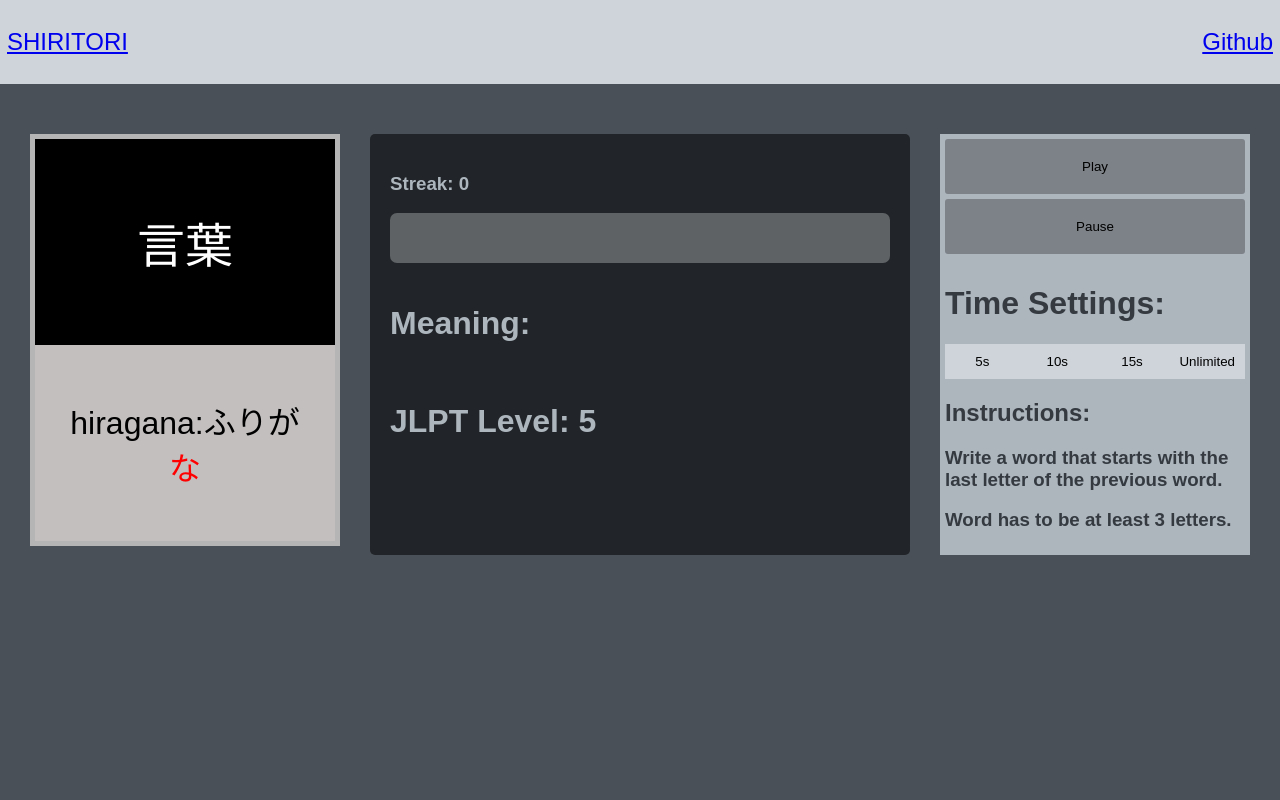
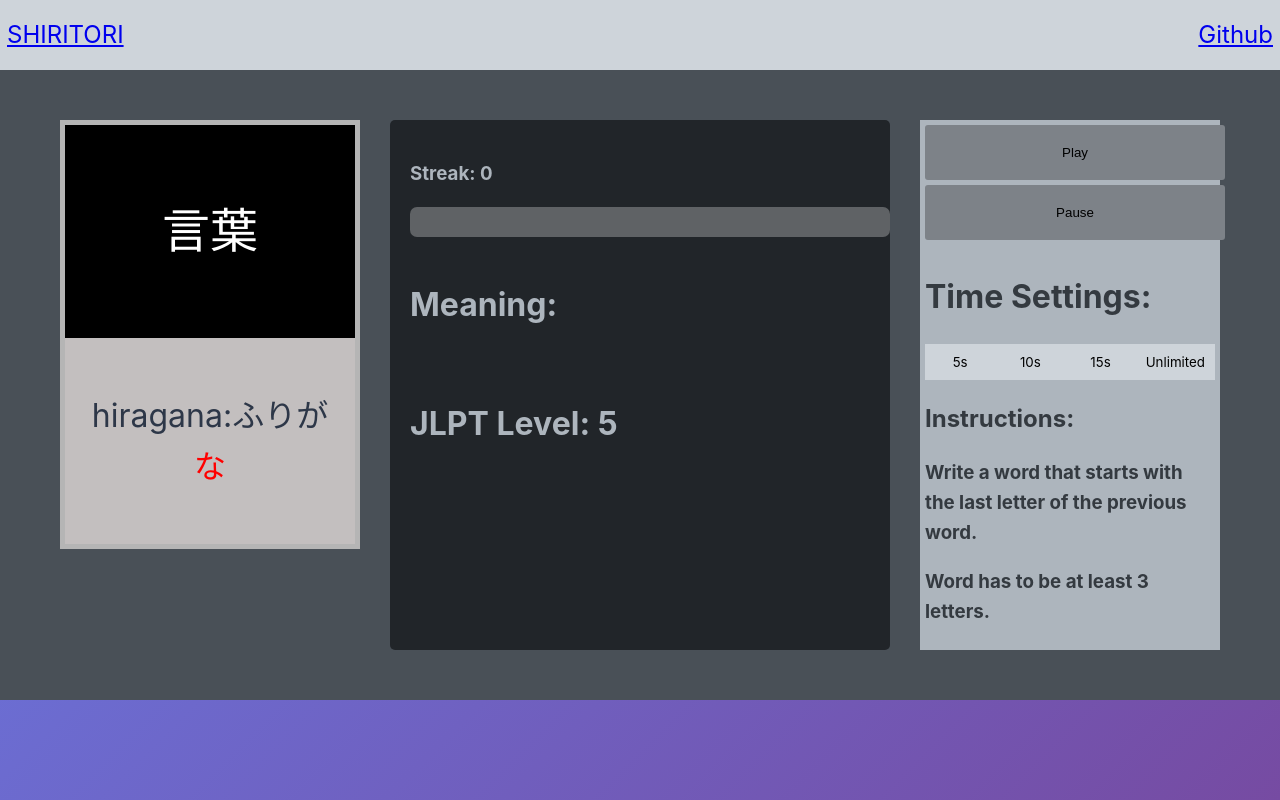
Before and after one commit to kaisalayasa/Shiritori-Game, a React (Vite) app in the folder shiritori game/: page / in a window 1280 px wide. Built offline with nearby package versions, Linux system fonts and the light colour scheme.

Commit message:
feat:major css overhall

```diff
--- a/shiritori game/src/index.css
+++ b/shiritori game/src/index.css
@@ -1,8 +1,53 @@
-*{
-  font-family: Arial, Helvetica, sans-serif;
-
+* {
+  font-family: 'Inter', 'Segoe UI', -apple-system, BlinkMacSystemFont, 'Roboto', 'Oxygen', 'Ubuntu', 'Cantarell', 'Helvetica Neue', sans-serif;
+  box-sizing: border-box;
 }
 
-body{
+body {
   margin: 0;
+  padding: 0; /* Removed padding-top since we handle spacing in Main_container */
+  min-height: 100vh;
+  background: linear-gradient(135deg, #667eea 0%, #764ba2 100%);
+  color: #2d3748;
+  line-height: 1.6;
+  font-weight: 400;
+  -webkit-font-smoothing: antialiased;
+  -moz-osx-font-smoothing: grayscale;
 }
+
+/* Enhanced scrollbar styling */
+::-webkit-scrollbar {
+  width: 10px;
+}
+
+::-webkit-scrollbar-track {
+  background: rgba(255, 255, 255, 0.1);
+  border-radius: 5px;
+}
+
+::-webkit-scrollbar-thumb {
+  background: linear-gradient(135deg, rgba(255, 255, 255, 0.3), rgba(255, 255, 255, 0.5));
+  border-radius: 5px;
+  border: 1px solid rgba(255, 255, 255, 0.1);
+}
+
+::-webkit-scrollbar-thumb:hover {
+  background: linear-gradient(135deg, rgba(255, 255, 255, 0.5), rgba(255, 255, 255, 0.7));
+}
+
+/* Firefox scrollbar */
+* {
+  scrollbar-width: thin;
+  scrollbar-color: rgba(255, 255, 255, 0.3) rgba(255, 255, 255, 0.1);
+}
+
+/* Enhanced focus styles for accessibility */
+*:focus {
+  outline: 2px solid rgba(102, 126, 234, 0.6);
+  outline-offset: 2px;
+}
+
+/* Smooth animations globally */
+*, *::before, *::after {
+  transition: color 0.2s ease, background-color 0.2s ease, border-color 0.2s ease, opacity 0.2s ease;
+}
```
